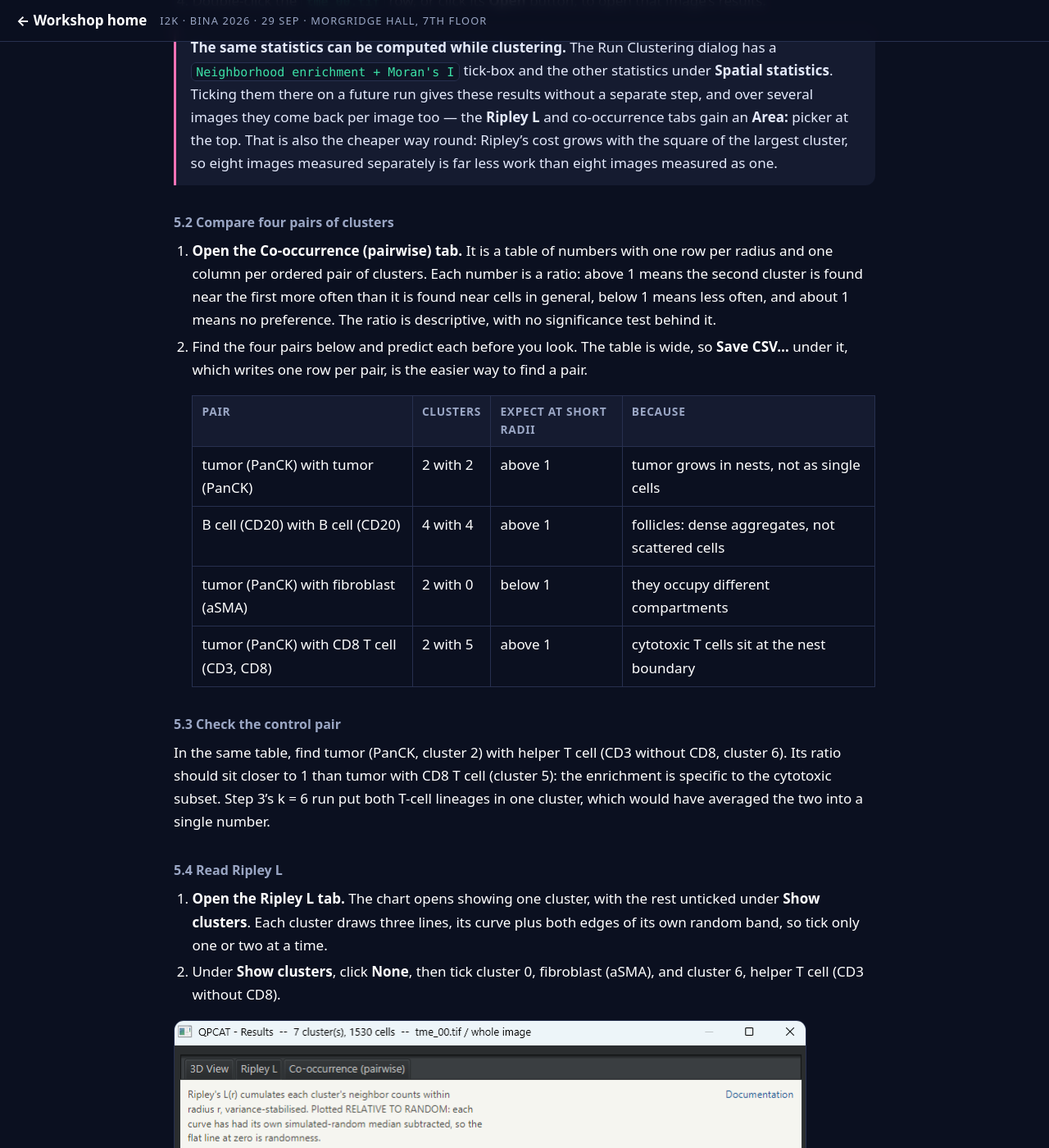
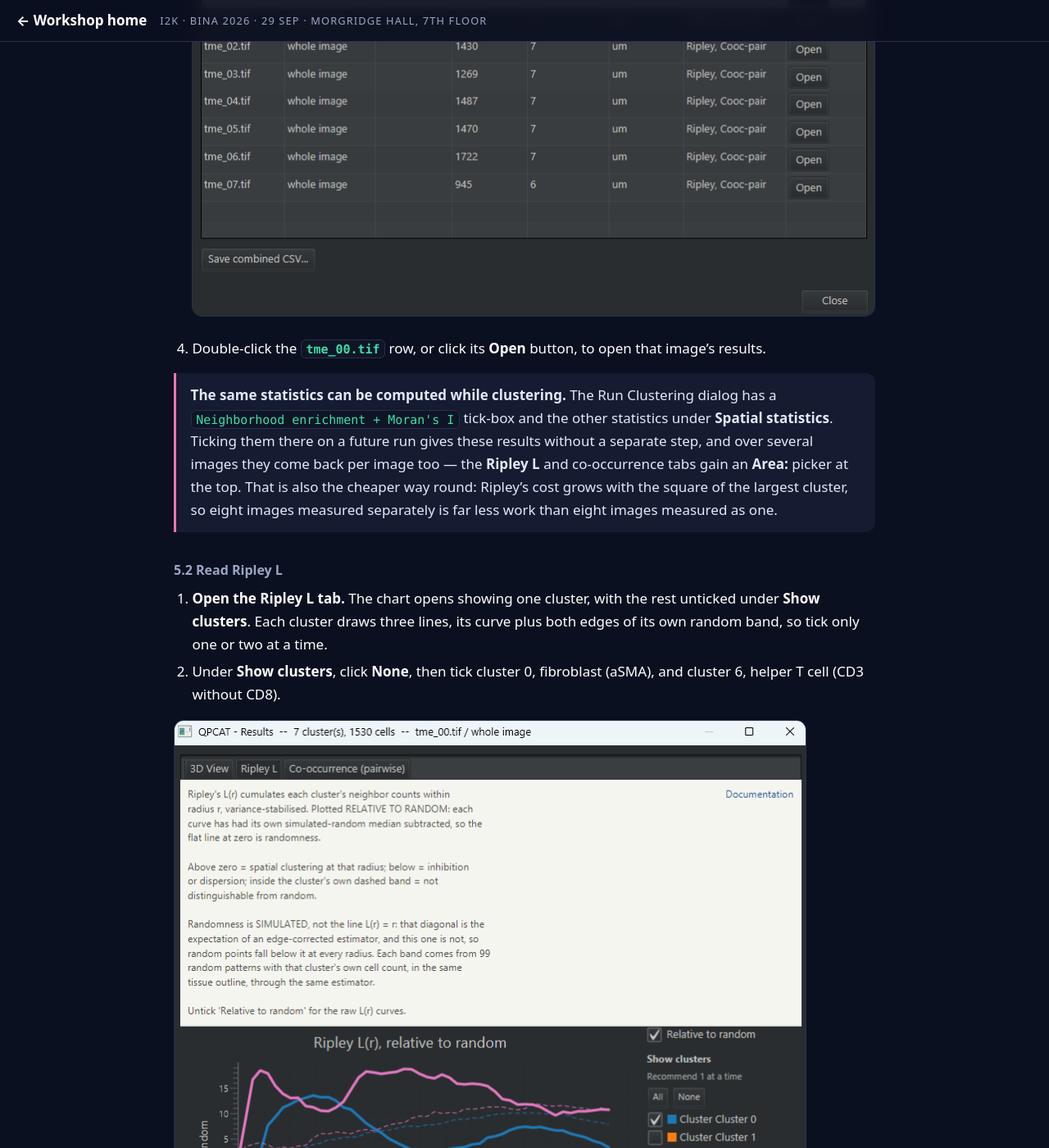
Before and after one commit to MichaelSNelson/BINA-I2K-2026-QuPath-Extensions, a Jekyll site: the page built from docs/03-qp-cat-cell-analysis-tools.md, in a window 1280 px wide and 1400 px high, scrolled down 16738 px. Shown: the whole window at 82% size. Built offline with Jekyll 4.4.1, drawn with Linux system fonts in a browser that asks for light colours; some of the changed text lies outside the part shown.

Commit message:
Drop 5.2's pairwise walkthrough; Ripley is the exercise
The Co-occurrence (pairwise) table is one column per ordered pair and
scrolls off the right on a seven-cluster run, so following 5.2 meant
exporting a CSV to find four numbers. Removed, along with 5.3, whose
control pair was read from the same table. 5.4 and 5.5 become 5.2 and 5.3;
nothing linked to the old anchors.

5.3's point is not lost -- 4.4 already says the k = 6 run merged the two
T-cell lineages and spent its spare cluster on proliferation.

Co-occurrence stays TICKED in 5.1. It is a descriptive ratio with no
permutation test, so unlike Ripley it costs almost nothing, and it is what
the new screenshots show. A note now says what the tab gives you and why
the guide does not step through it, rather than leaving a ticked box with
no explanation.

Step 5's framing adjusted to match what it now delivers: Ripley answers
whether a population is clumped in its own right, not what it sits next to.
The heading stays, since that is still the motivation, but the intro no
longer implies the walkthrough answers the pairwise half.

https://claude.ai/code/session_01TZFXuLKiz1DgbomrTgfDTw

```diff
--- a/docs/03-qp-cat-cell-analysis-tools.md
+++ b/docs/03-qp-cat-cell-analysis-tools.md
@@ -672,9 +688,9 @@ on the **Marker Fingerprints** tab.
    > *Current image*, so the summary lists one image instead of eight; or set
    > **Permutations (0 = adaptive)** in the dialog to something small like 99.
    >
-   > **Or just skip it.** Untick **Ripley L** and go on: steps 5.2 and 5.3 do not use it, and
-   > 5.4 is written to be read from its figure, so you lose nothing but your own copy of the
-   > chart.
+   > **Or just skip it.** Untick **Ripley L** and read 5.2 from its figure instead: the
+   > readings there are all in the picture and the table under it, so you lose nothing but your
+   > own copy of the chart.
 
    <div class="shots" markdown="0">
    <figure>
@@ -708,31 +724,7 @@ on the **Marker Fingerprints** tab.
 > grows with the square of the largest cluster, so eight images measured separately is far less
 > work than eight images measured as one.
 
-#### 5.2 Compare four pairs of clusters
-
-1. **Open the Co-occurrence (pairwise) tab.** It is a table of numbers with one row per radius
-   and one column per ordered pair of clusters. Each number is a ratio: above 1 means the second
-   cluster is found near the first more often than it is found near cells in general, below 1
-   means less often, and about 1 means no preference. The ratio is descriptive, with no
-   significance test behind it.
-2. Find the four pairs below and predict each before you look. The table is wide, so
-   **Save CSV...** under it, which writes one row per pair, is the easier way to find a pair.
-
-   | Pair | Clusters | Expect at short radii | Because |
-   |---|---|---|---|
-   | tumor (PanCK) with tumor (PanCK) | 2 with 2 | above 1 | tumor grows in nests, not as single cells |
-   | B cell (CD20) with B cell (CD20) | 4 with 4 | above 1 | follicles: dense aggregates, not scattered cells |
-   | tumor (PanCK) with fibroblast (aSMA) | 2 with 0 | below 1 | they occupy different compartments |
-   | tumor (PanCK) with CD8 T cell (CD3, CD8) | 2 with 5 | above 1 | cytotoxic T cells sit at the nest boundary |
-
-#### 5.3 Check the control pair
-
-In the same table, find tumor (PanCK, cluster 2) with helper T cell (CD3 without CD8,
-cluster 6). Its ratio should sit closer to 1 than tumor with CD8 T cell (cluster 5): the
-enrichment is specific to the cytotoxic subset. Step 3's k = 6 run put both T-cell lineages in
-one cluster, which would have averaged the two into a single number.
-
-#### 5.4 Read Ripley L
+#### 5.2 Read Ripley L
 
 1. **Open the Ripley L tab.** The chart opens showing one cluster, with the rest unticked under
    **Show clusters**. Each cluster draws three lines, its curve plus both edges of its own
@@ -764,16 +756,15 @@ structure.
 Tick cluster 2, tumor (PanCK), and cluster 4, B cell (CD20), in the same way to read their
 curves.
 
-#### 5.5 Look at the cells
+#### 5.3 Look at the cells
 
 Click a CD8 T cell (cluster 5) at the edge of a tumor nest in the viewer and confirm that it
 sits where the statistic says.
 
 > **Taking the numbers with you.** Both tabs have `Copy CSV` and `Save CSV...` under them, and
 > the co-occurrence table has `Copy text` as well for a copy of it exactly as shown. The CSV is
-> written one row per observation, so a pairwise co-occurrence row names both clusters — easier
-> to work with than the on-screen table, which is one column per ordered pair and scrolls off
-> the right on a run with many clusters.
+> written one row per observation, so a pairwise co-occurrence row names both clusters — which
+> is the only practical way to read that tab on a seven-cluster run.
 
 ### 6. Inflamed versus desert
 *Concept: immune phenotypes of the tumor microenvironment, and comparing separate tissue.*
```
Also changed, not shown: other parts of docs/03-qp-cat-cell-analysis-tools.md (+17 -1 lines).
